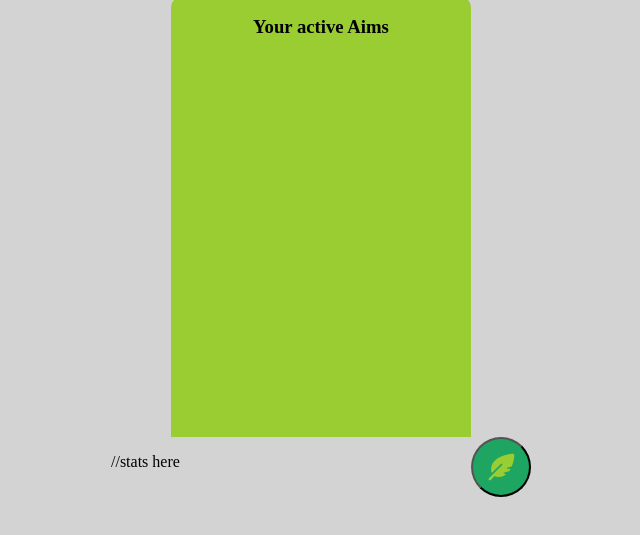
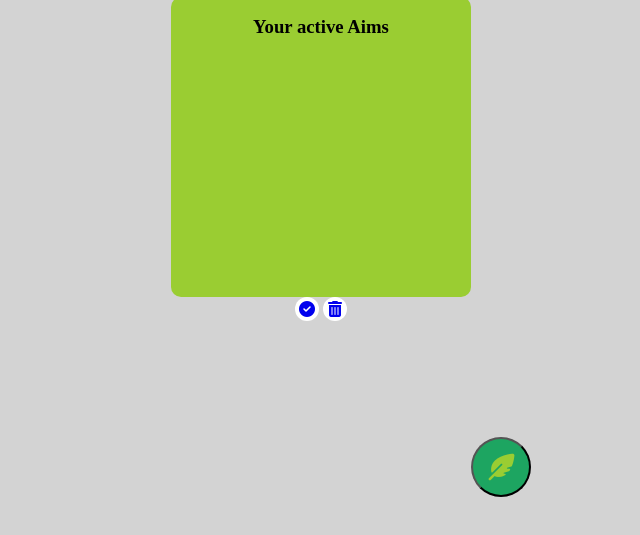
Before and after one commit to elgen98/Aims, a website: page index.html in a window 1280 px wide. Shown: the part 261-796 px from the top of the page, without its empty margins (395-1035 px from the left). Drawn offline with Linux system fonts and the light colour scheme.

Commit message:
Final styling and removed comments

```diff
--- a/SCSS/_layout.scss
+++ b/SCSS/_layout.scss
@@ -17,14 +17,6 @@
   grid-row-end: rowLine3;
 }
 
-.footer {
-  //background-color: rgb(29, 165, 97);
-  grid-column-start: first;
-  grid-column-end: line3;
-  grid-row-start: rowLine3;
-  grid-row-end: rowEnd;
-}
-
 #createBtn {
   grid-column-start: line3;
   grid-column-end: end;
@@ -39,13 +31,6 @@
   grid-row-end: rowLine2;
 }
 
-/*.header {
-  grid-column-start: first;
-  grid-column-end: end;
-  grid-row-start: firstrow;
-  grid-row-end: rowLine2;
-}*/
-
 #clearBtn {
   grid-column-start: line3;
   grid-column-end: end;
@@ -56,6 +41,5 @@
 @media screen and (min-width: 768px) {
   .gridContainer {
     grid-template-columns: [start] 35vw [first] 60px [line2] 1fr [line3] 60px [end] 35vw [bigend];
-    //grid-template-rows: [rowstart] 25vh [firstrow] 60px [rowLine2] 1fr [rowLine3] 60px [rowEnd] 25 ;
   }
 }
--- a/SCSS/_modal.scss
+++ b/SCSS/_modal.scss
@@ -43,9 +43,9 @@
       }
     }
     .close {
-      color: #aaa;
+      color: red;
       float: right;
-      font-size: 28px;
+      font-size: 50px;
       font-weight: bold;
     }
 
--- a/SCSS/_slider.scss
+++ b/SCSS/_slider.scss
@@ -4,10 +4,13 @@
 
 .aimSlider {
   width: 300px;
-  //text-align: center;
   overflow: hidden;
+  text-align: center;
 
   .aimSlides {
+    background-color: yellowgreen;
+    border-radius: 10px;
+
     display: flex;
 
     overflow-x: auto;
@@ -24,12 +27,11 @@
     background: transparent;
   }
   .aimSlides > section {
+    text-align: start;
     scroll-snap-align: start;
     flex-shrink: 0;
     width: 300px;
-    height: 450px;
-    border-radius: 10px;
-    background: yellowgreen;
+    height: 300px;
     transform-origin: center center;
     transform: scale(1);
     transition: transform 0.5s;
--- a/SCSS/main.scss
+++ b/SCSS/main.scss
@@ -18,11 +18,13 @@ button {
 .checkBtn {
   color: black;
   background-color: red;
+  margin-left: 100px;
 }
 
 .uncheckBtn {
   color: black;
   background-color: green;
+  margin-left: 100px;
 }
 
 img {
--- a/index.html
+++ b/index.html
@@ -8,7 +8,6 @@
       src="https://kit.fontawesome.com/f3d29860a0.js"
       crossorigin="anonymous"
     ></script>
-    <!--<script src="JS/main.js"></script>-->
     <link rel="stylesheet" href="CSS/main.css" />
     <title>Aims: routine makes perfect</title>
   </head>
@@ -61,9 +60,7 @@
           </div>
         </div>
       </main>
-      <footer class="footer">
-        <p>//stats here</p>
-      </footer>
+
       <button id="createBtn"><i class="fas fa-feather-alt fa-2x"></i></button>
     </div>
 
```
Also changed, not shown: JS/main.js (+0 -7 lines), CSS/main.css, assets/list-style-image.png (deleted).
